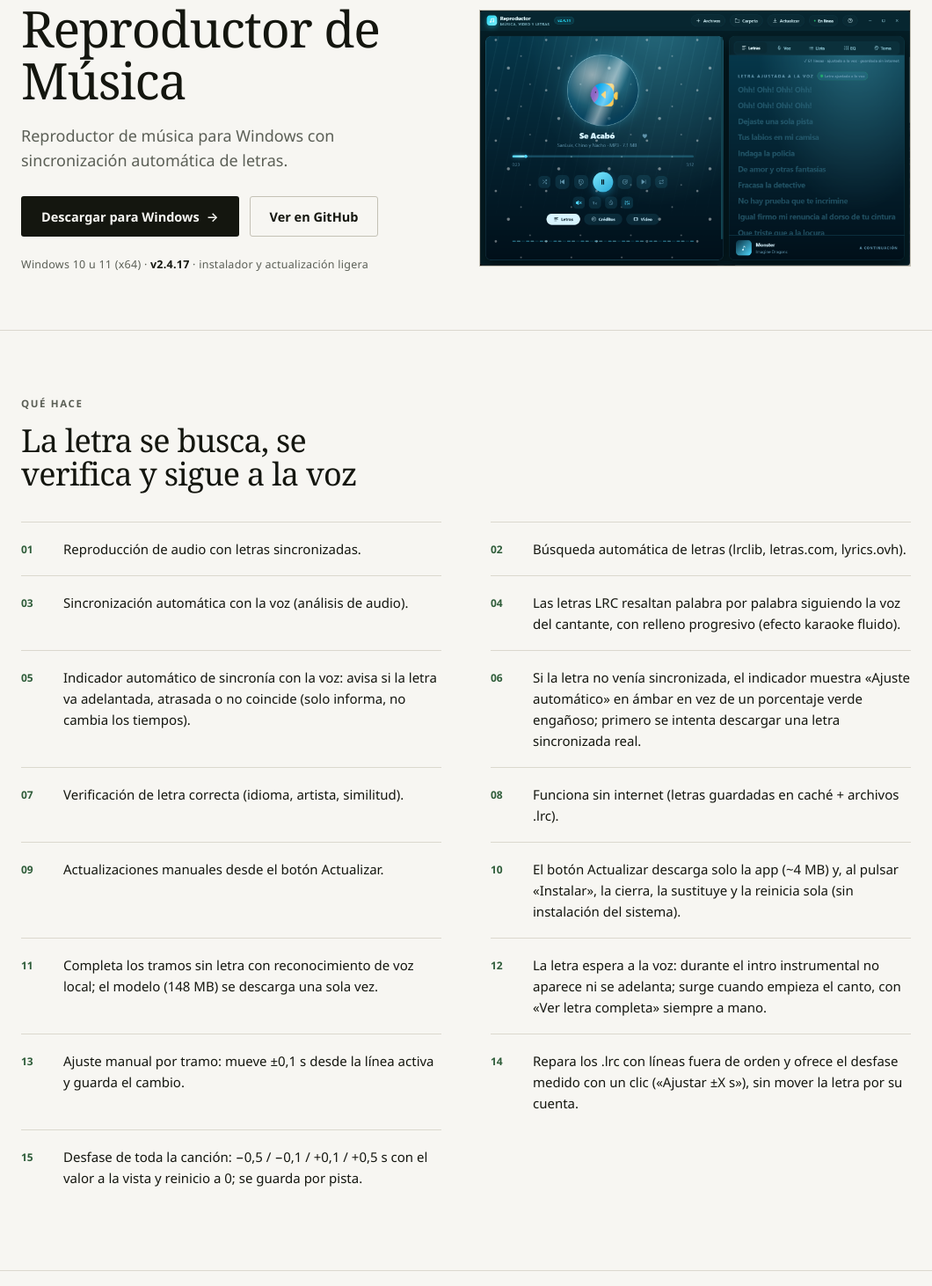
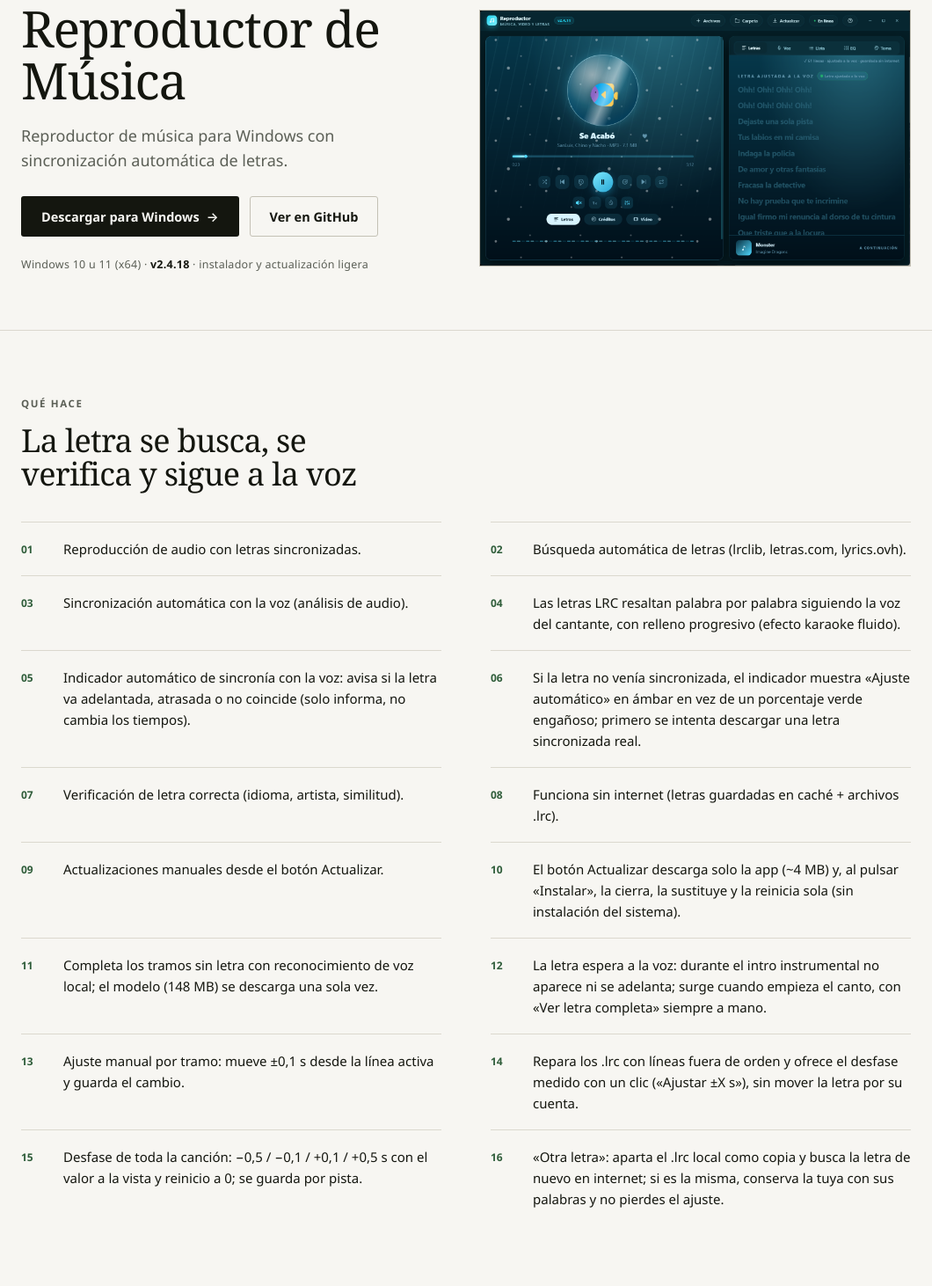
Before and after one commit to isaac117q/reproductor-musica, an Electron app: page docs/index.html in a window 1060 px wide. Shown: the part 138-1600 px from the top of the page at 88% size. Drawn offline with Linux system fonts and the light colour scheme.

Commit message:
Landing: v2.4.18 (boton Otra letra)

```diff
--- a/docs/index.html
+++ b/docs/index.html
@@ -198,7 +198,7 @@
         <a class="btn btn-primary" href="https://github.com/isaac117q/reproductor-musica/releases/latest">Descargar para Windows <span class="ar">→</span></a>
         <a class="btn btn-secondary" href="https://github.com/isaac117q/reproductor-musica">Ver en GitHub</a>
       </div>
-      <p class="meta">Windows 10 u 11 (x64) · <b>v2.4.17</b> · instalador y actualización ligera</p>
+      <p class="meta">Windows 10 u 11 (x64) · <b>v2.4.18</b> · instalador y actualización ligera</p>
     </div>
     <figure class="shot">
       <img src="landing-assets/app-letras.png" width="1600" height="950" alt="La app reproduciendo una canción con la letra sincronizada al lado">
@@ -232,6 +232,7 @@
         <div class="feature"><span class="n">13</span><p>Ajuste manual por tramo: mueve ±0,1 s desde la línea activa y guarda el cambio.</p></div>
         <div class="feature"><span class="n">14</span><p>Repara los .lrc con líneas fuera de orden y ofrece el desfase medido con un clic («Ajustar ±X s»), sin mover la letra por su cuenta.</p></div>
         <div class="feature"><span class="n">15</span><p>Desfase de toda la canción: −0,5 / −0,1 / +0,1 / +0,5 s con el valor a la vista y reinicio a 0; se guarda por pista.</p></div>
+        <div class="feature"><span class="n">16</span><p>«Otra letra»: aparta el .lrc local como copia y busca la letra de nuevo en internet; si es la misma, conserva la tuya con sus palabras y no pierdes el ajuste.</p></div>
       </div>
     </div>
   </section>
```
